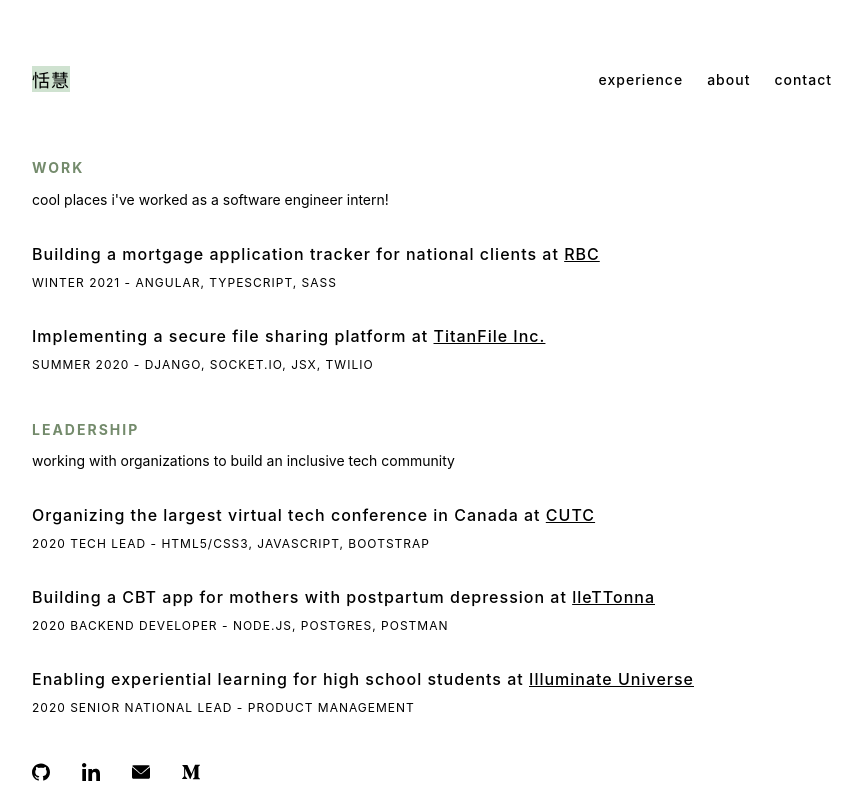
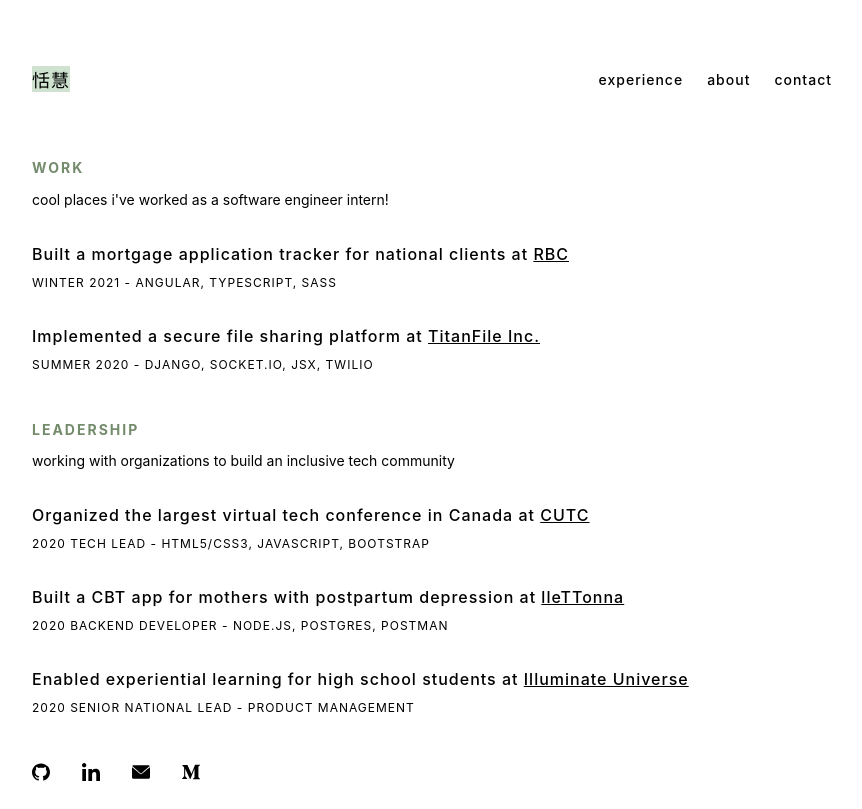
Before and after one commit to TianhuiYang/personal-website, a React (Create React App) app: page / in a window 1280 px wide. Shown: the whole page, without its empty margins (208-1070 px from the left). Built offline with nearby package versions, Linux system fonts and the light colour scheme.

Commit message:
feat: update favicon + use past tense for experience

```diff
--- a/src/components/Extracurricular.tsx
+++ b/src/components/Extracurricular.tsx
@@ -10,7 +10,7 @@
     role: "Tech Lead",
     date: "2020",
     tech: "HTML5/CSS3, JavaScript, Bootstrap",
-    description: "Organizing the largest virtual tech conference in Canada",
+    description: "Organized the largest virtual tech conference in Canada",
     link: "https://www.cutc.ca/",
   },
   {
@@ -18,7 +18,7 @@
     role: "Backend developer",
     date: "2020",
     tech: "Node.js, Postgres, Postman",
-    description: "Building a CBT app for mothers with postpartum depression",
+    description: "Built a CBT app for mothers with postpartum depression",
     link: "https://llettonna.com/momsinmind-new/",
   },
   {
@@ -26,7 +26,7 @@
     role: "Senior National Lead",
     date: "2020",
     tech: "Product management",
-    description: "Enabling experiential learning for high school students",
+    description: "Enabled experiential learning for high school students",
     link: "https://www.illuminateuniverse.com/",
   },
 ];
--- a/src/components/WorkExperience.tsx
+++ b/src/components/WorkExperience.tsx
@@ -10,7 +10,7 @@
     role: "SWE Intern",
     date: "Winter 2021",
     tech: "Angular, TypeScript, Sass",
-    description: "Building a mortgage application tracker for national clients",
+    description: "Built a mortgage application tracker for national clients",
     link: "https://www.rbcroyalbank.com/mortgages/index.html",
   },
   {
@@ -18,7 +18,7 @@
     role: "SWE Intern",
     date: "Summer 2020",
     tech: "Django, Socket.IO, JSX, Twilio",
-    description: "Implementing a secure file sharing platform",
+    description: "Implemented a secure file sharing platform",
     link: "https://www.titanfile.com/",
   },
 ];
```
Also changed, not shown: 1 other file (tests, documents, lock files or other folders).
